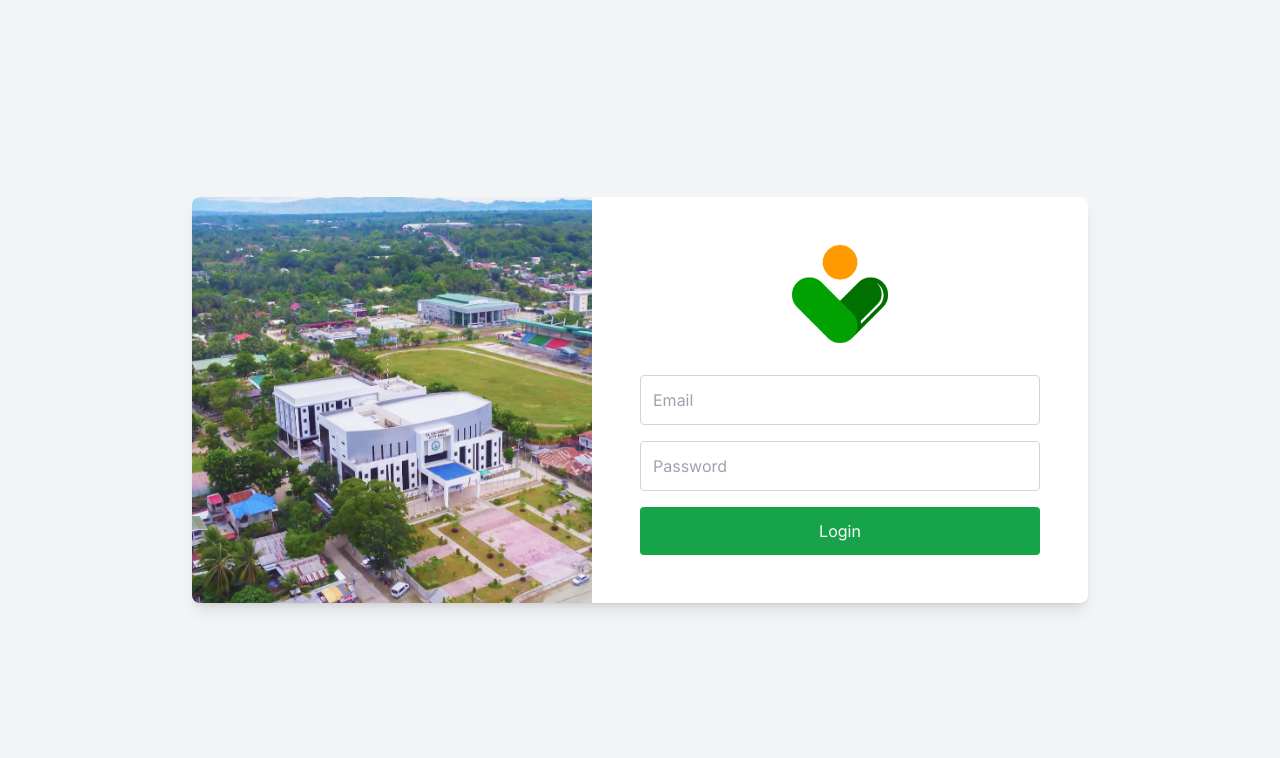
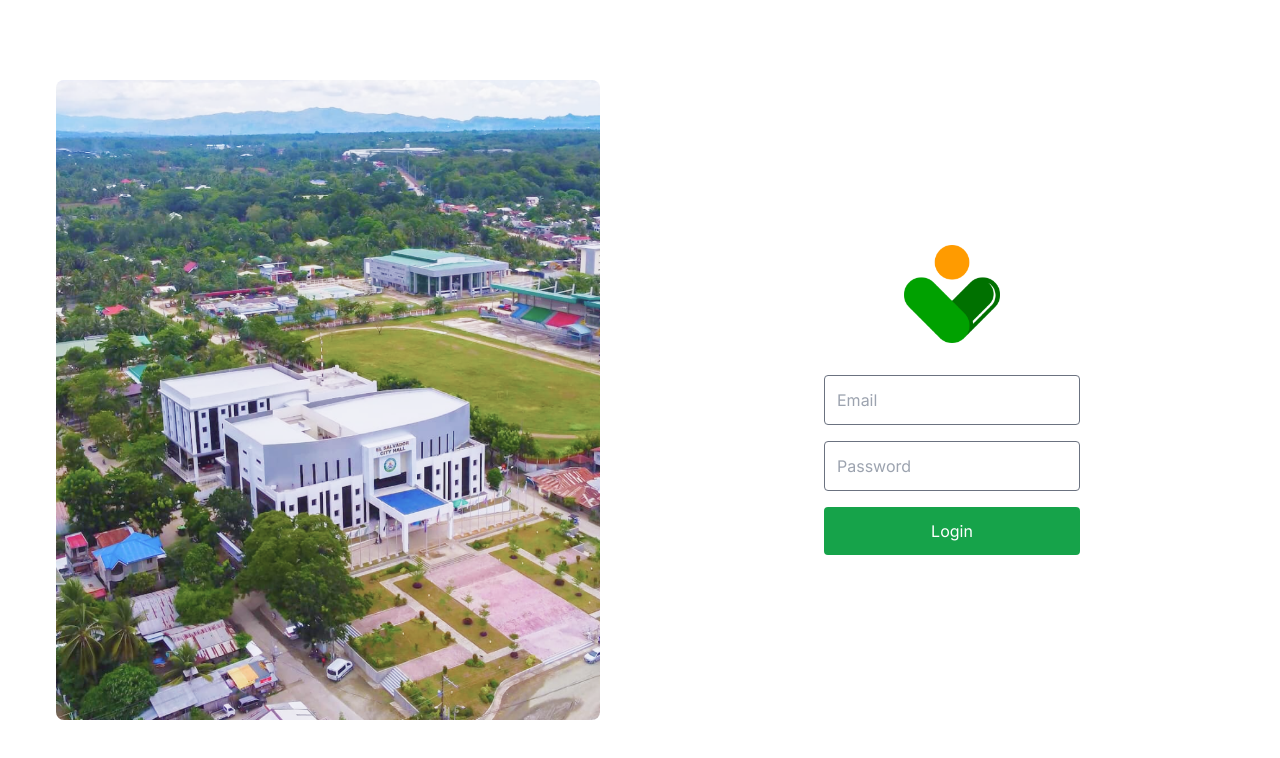
Before and after one commit to rfantonial15/AIDA---ADMIN, a React (Vite) app: page /login in a window 1280 px wide. Shown: the top 758 px of the page. Built offline with nearby package versions, Linux system fonts and the light colour scheme.

Commit message:
login fix

```diff
--- a/src/pages/Login.jsx
+++ b/src/pages/Login.jsx
@@ -3,7 +3,6 @@ import { useNavigate } from 'react-router-dom';
 import axios from 'axios';
 import logo from '../assets/AIDA-Logo.png';
 import background from '../assets/Landing-Image.png';
-import '@fontsource/inter'; // Import Inter font
 
 const API_LOGIN_ENDPOINT = 'http://127.0.0.1:8000/api/login/';
 
@@ -16,27 +15,33 @@ function Login() {
   const handleLogin = async (event) => {
     event.preventDefault();
 
+    // try {
+    //   const response = await axios.post(API_LOGIN_ENDPOINT, { email, password });
+    //   console.log('Login successful:', response.data);
+    //   localStorage.setItem('token', response.data.token);
+    //   navigate('/home');
+    // } catch (error) {
+    //   console.error('Login failed:', error.response ? error.response.data : error.message);
+    //   setError('Invalid email or password');
+    // }
+
     try {
-      const response = await axios.post(API_LOGIN_ENDPOINT, { email, password });
-      console.log('Login successful:', response.data);
-      localStorage.setItem('token', response.data.token);
-      navigate('/home');
+      navigate('/dashboard');
     } catch (error) {
-      console.error('Login failed:', error.response ? error.response.data : error.message);
-      setError('Invalid email or password');
+
     }
   };
 
   return (
-    <div className="flex justify-center items-center h-screen bg-gray-100">
-      <div className="flex w-full max-w-4xl h-auto bg-white rounded-lg shadow-lg overflow-hidden">
+    <div className="flex justify-center items-center h-screen">
+      <div className="flex w-full max-w-1xl h-4/5 pl-14 pr-14 bg-white overflow-hidden">
         <div
-          className="hidden md:flex flex-1 bg-cover bg-center"
+          className="flex-1 bg-cover bg-center rounded-lg"
           style={{ backgroundImage: `url(${background})` }}
         ></div>
-        <div className="flex-1 p-8 md:p-12 flex flex-col justify-center items-center">
+        <div className="flex-1 pl-20 flex flex-col justify-center items-center">
           <img src={logo} alt="Logo" className="w-24 mb-8" />
-          <form className="w-full" onSubmit={handleLogin}>
+          <form className="w-full pl-36 pr-36" onSubmit={handleLogin}>
             {error && <div className="mb-4 text-red-500">{error}</div>}
             <div className="mb-4 w-full">
               <input
@@ -45,7 +50,7 @@ function Login() {
                 value={email}
                 onChange={(e) => setEmail(e.target.value)}
                 required
-                className="w-full p-3 border border-gray-300 rounded"
+                className="w-full p-3 border border-gray-500 rounded"
               />
             </div>
             <div className="mb-4 w-full">
@@ -55,7 +60,7 @@ function Login() {
                 value={password}
                 onChange={(e) => setPassword(e.target.value)}
                 required
-                className="w-full p-3 border border-gray-300 rounded"
+                className="w-full p-3 border border-gray-500 rounded"
               />
             </div>
             <button
```
